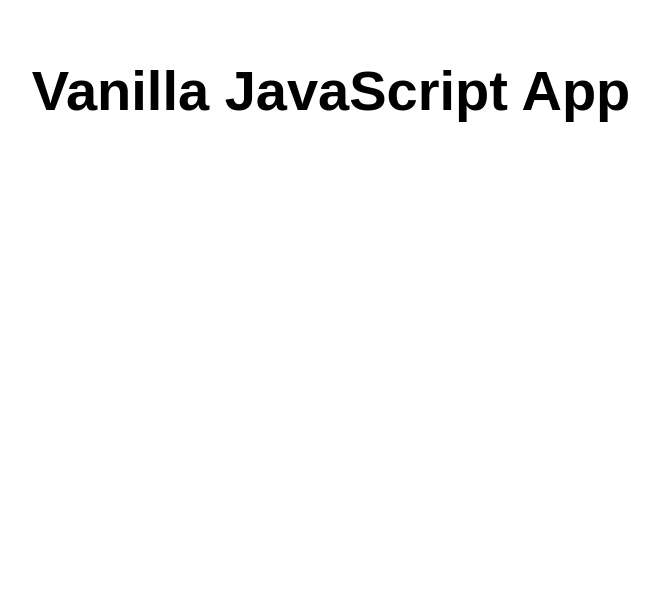
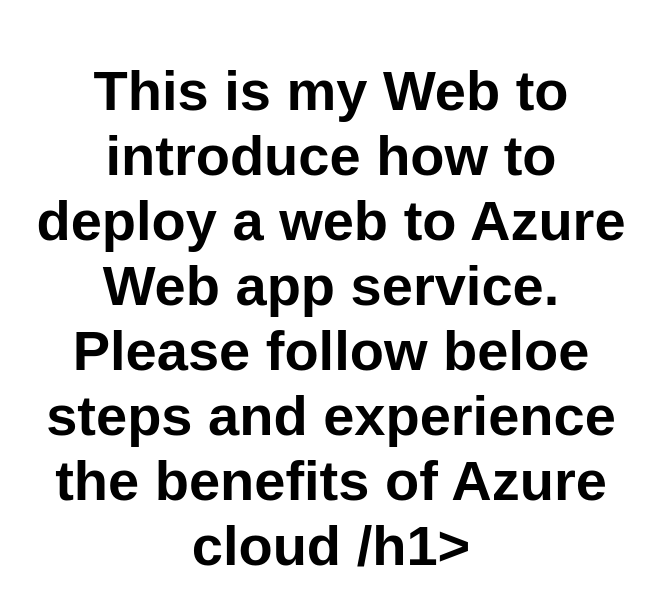
Before and after one commit to tran0507/cst8911lab3, a website: page src/index.html in a window 1280 px wide. Shown: the whole page, without its empty margins (309-968 px from the left). Drawn offline with Linux system fonts and the light colour scheme.

Commit message:
Update index.html

```diff
--- a/src/index.html
+++ b/src/index.html
@@ -10,7 +10,9 @@
 
 <body>
   <main>
-    <h1>Vanilla JavaScript App</h1>
+    <h1>This is my Web to introduce how to deploy a web to Azure Web app service. Please follow beloe steps and experience the benefits of Azure cloud /h1>
+
+
   </main>
 </body>
 
```
